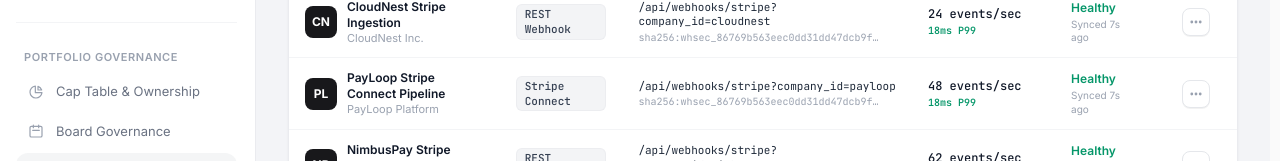
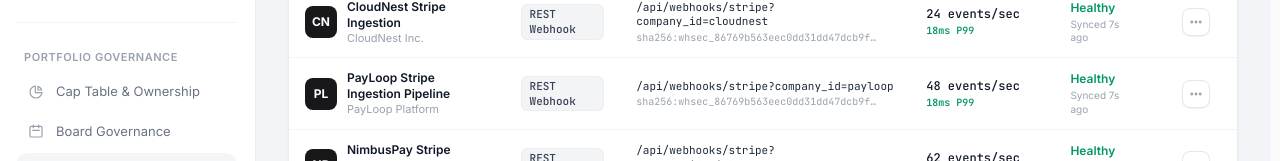
Before and after one commit to Kentzxc13/Metrica, a Next.js app: page /integrations in a window 1280 px wide. Shown: the part 271-432 px from the top of the page. Built offline with nearby package versions, Linux system fonts and the light colour scheme; no server answers; the database is empty.

Commit message:
fix(pipelines): standardize PayLoop protocol to REST Webhook

```diff
--- a/src/data/pipelines.ts
+++ b/src/data/pipelines.ts
@@ -16,10 +16,10 @@
     },
     {
         id: 'pipe-payloop',
-        name: 'PayLoop Stripe Connect Pipeline',
+        name: 'PayLoop Stripe Ingestion Pipeline',
         companyName: 'PayLoop Platform',
         initials: 'PL',
-        protocol: 'Stripe Connect',
+        protocol: 'REST Webhook',
         endpoint: '/api/webhooks/stripe?company_id=payloop',
         syncRate: '48 events/sec',
         latency: '19ms',
```
